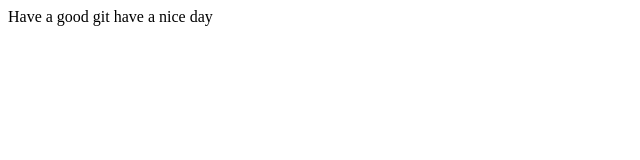
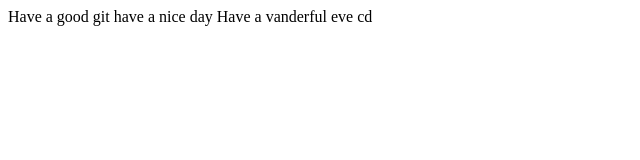
Before and after one commit to ManeshKochuV/Devmono-s, a plain HTML site: page master.html in a window 1280 px wide. Shown: the whole page, without its empty margins (0-640 px from the left). Drawn offline with Linux system fonts and the light colour scheme.

Commit message:
master.html has been modifyed

```diff
--- a/master.html
+++ b/master.html
@@ -6,5 +6,6 @@
 </head>
 <body>
 	Have a good git have a nice day
+	Have a vanderful eve
 </body>
-</html>
+</html>cd
```
